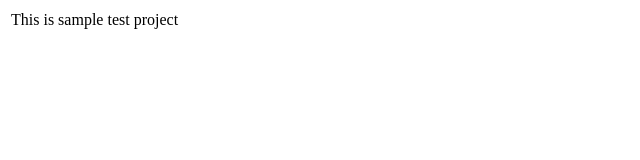
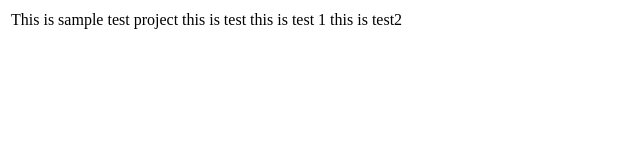
Before and after one commit to somn8687/sampleproject, a plain HTML site: page index.html in a window 1280 px wide. Shown: the whole page, without its empty margins (0-640 px from the left). Drawn offline with Linux system fonts and the light colour scheme.

Commit message:
second time change

```diff
--- a/index.html
+++ b/index.html
@@ -4,6 +4,7 @@
 <tr>
 <td>
 This is sample test project
+this is test this is test 1 this is test2
 </td>
 </tr>
 </table>
```
